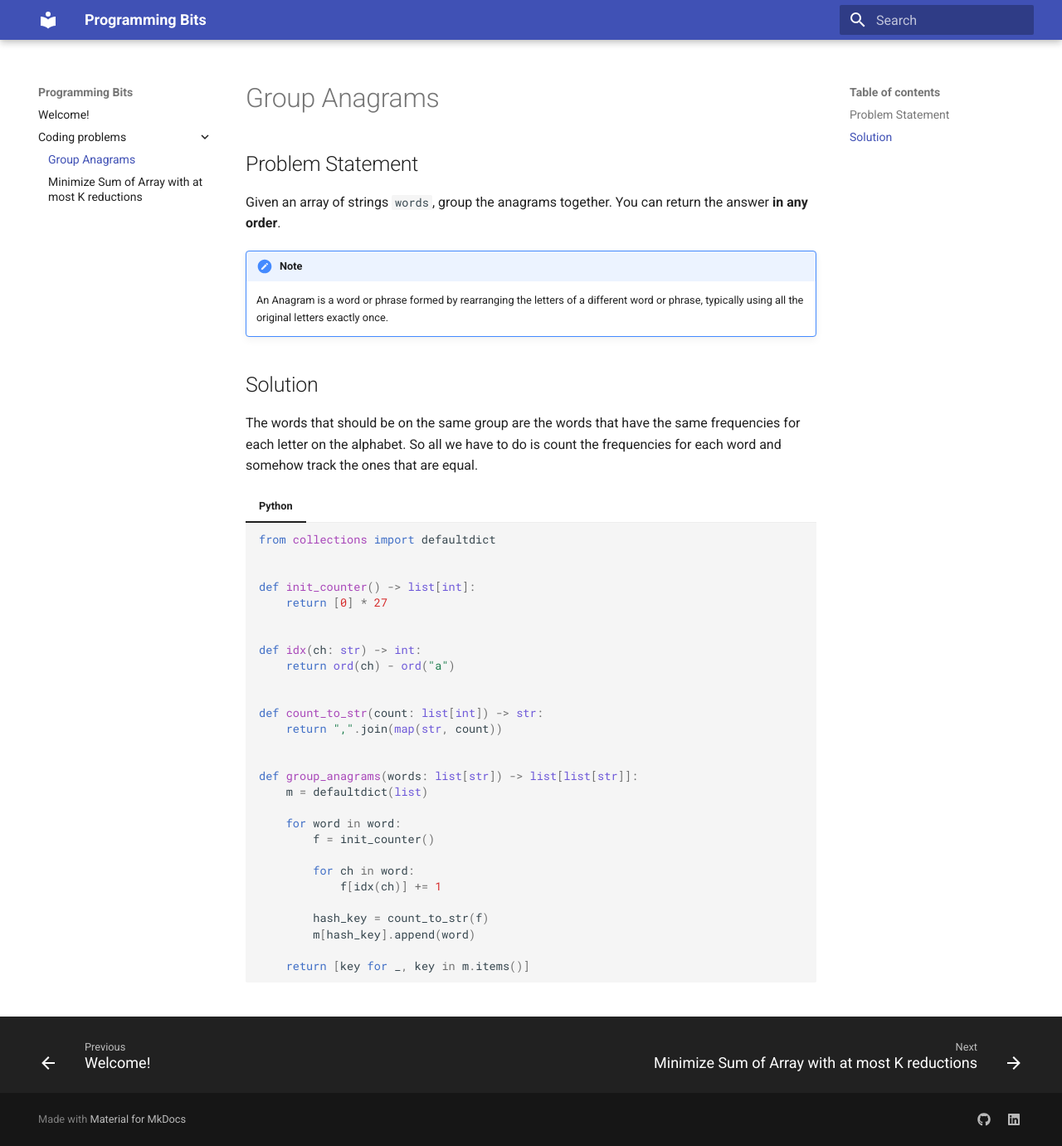
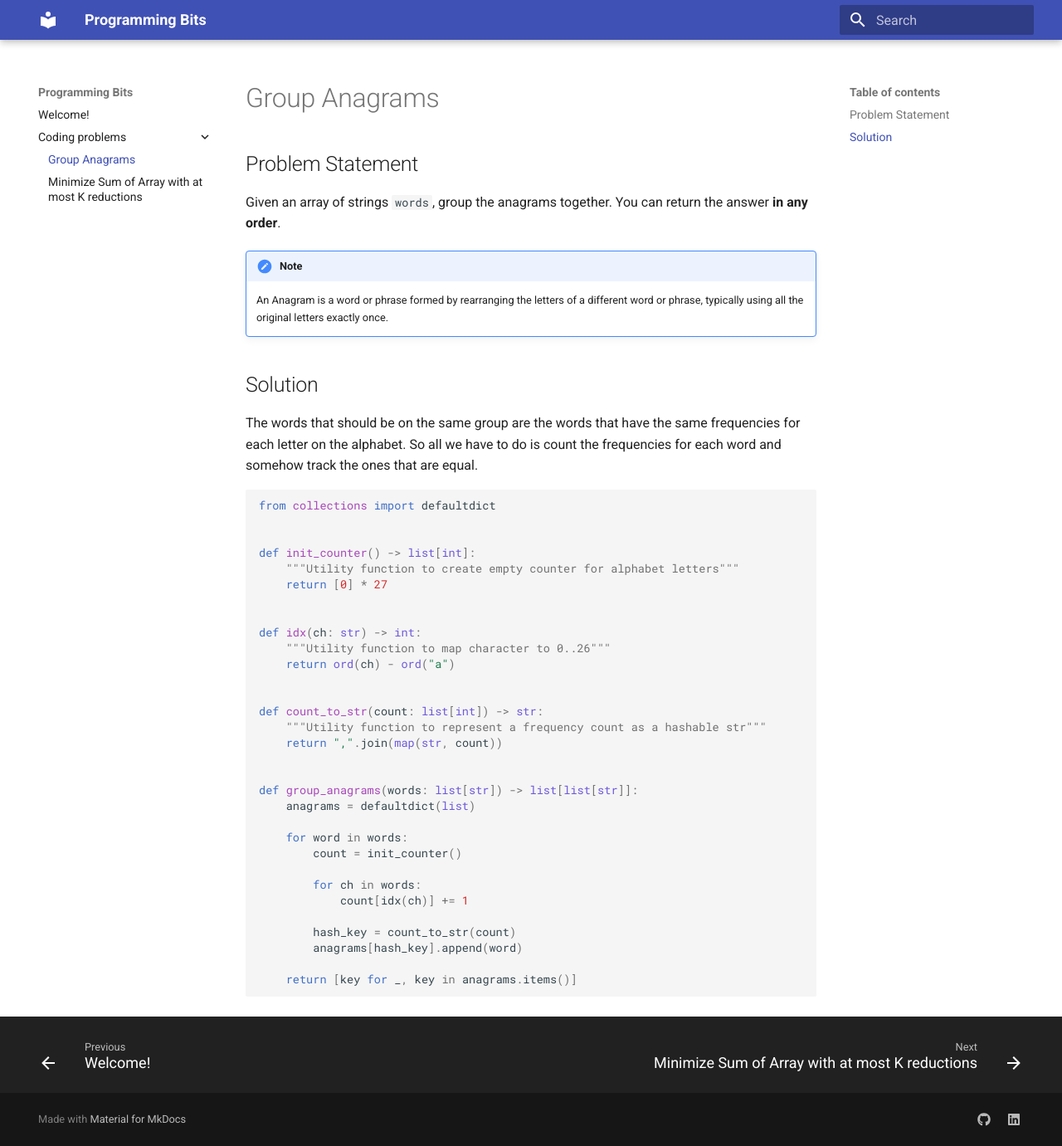
Before and after one commit to viagostini/viagostini.github.io, an MkDocs documentation site: the page built from docs/coding_problems/group_anagrams.md, in a window 1280 px wide and 1381 px high. Shown: the whole window at 83% size. Built offline with MkDocs 1.6.1 and Material for MkDocs 9.7.7, drawn with Linux system fonts in a browser that asks for light colours.

Commit message:
update: group anagrams post

````diff
--- a/docs/coding_problems/group_anagrams.md
+++ b/docs/coding_problems/group_anagrams.md
@@ -9,34 +9,36 @@ Given an array of strings `words`, group the anagrams together. You can return t
 ## Solution
 The words that should be on the same group are the words that have the same frequencies for each letter on the alphabet. So all we have to do is count the frequencies for each word and somehow track the ones that are equal.
 
-=== "Python"
-    ```python
-    from collections import defaultdict
+```python
+from collections import defaultdict
 
 
-    def init_counter() -> list[int]:
-        return [0] * 27
+def init_counter() -> list[int]:
+    """Utility function to create empty counter for alphabet letters"""
+    return [0] * 27
 
 
-    def idx(ch: str) -> int:
-        return ord(ch) - ord("a")
+def idx(ch: str) -> int:
+    """Utility function to map character to 0..26"""
+    return ord(ch) - ord("a")
 
 
-    def count_to_str(count: list[int]) -> str:
-        return ",".join(map(str, count))
+def count_to_str(count: list[int]) -> str:
+    """Utility function to represent a frequency count as a hashable str"""
+    return ",".join(map(str, count))
 
 
-    def group_anagrams(words: list[str]) -> list[list[str]]:
-        m = defaultdict(list)
+def group_anagrams(words: list[str]) -> list[list[str]]:
+    anagrams = defaultdict(list)
 
-        for word in word:
-            f = init_counter()
+    for word in words:
+        count = init_counter()
 
-            for ch in word:
-                f[idx(ch)] += 1
+        for ch in words:
+            count[idx(ch)] += 1
 
-            hash_key = count_to_str(f)
-            m[hash_key].append(word)
+        hash_key = count_to_str(count)
+        anagrams[hash_key].append(word)
 
-        return [key for _, key in m.items()]
-    ```
+    return [key for _, key in anagrams.items()]
+```
````
